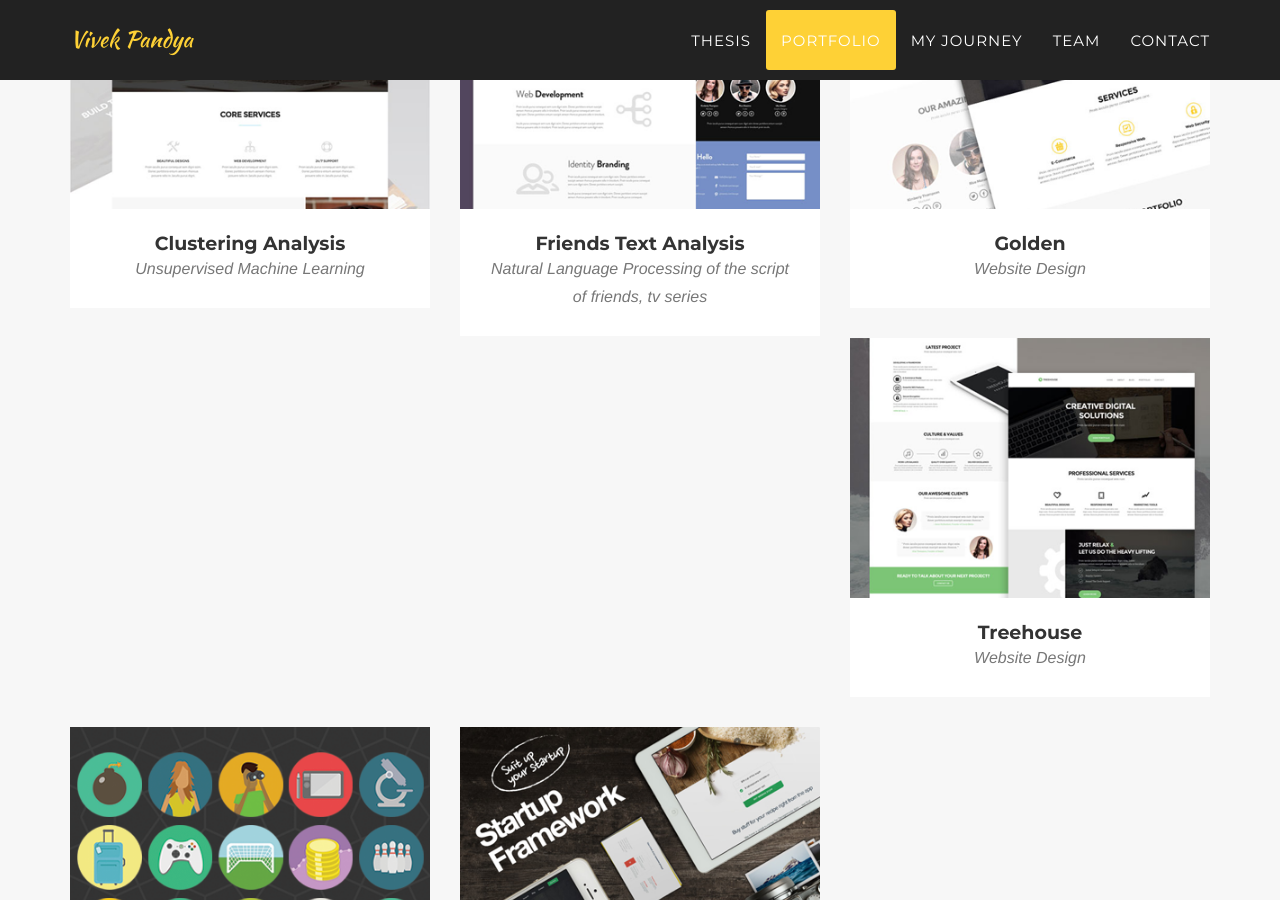
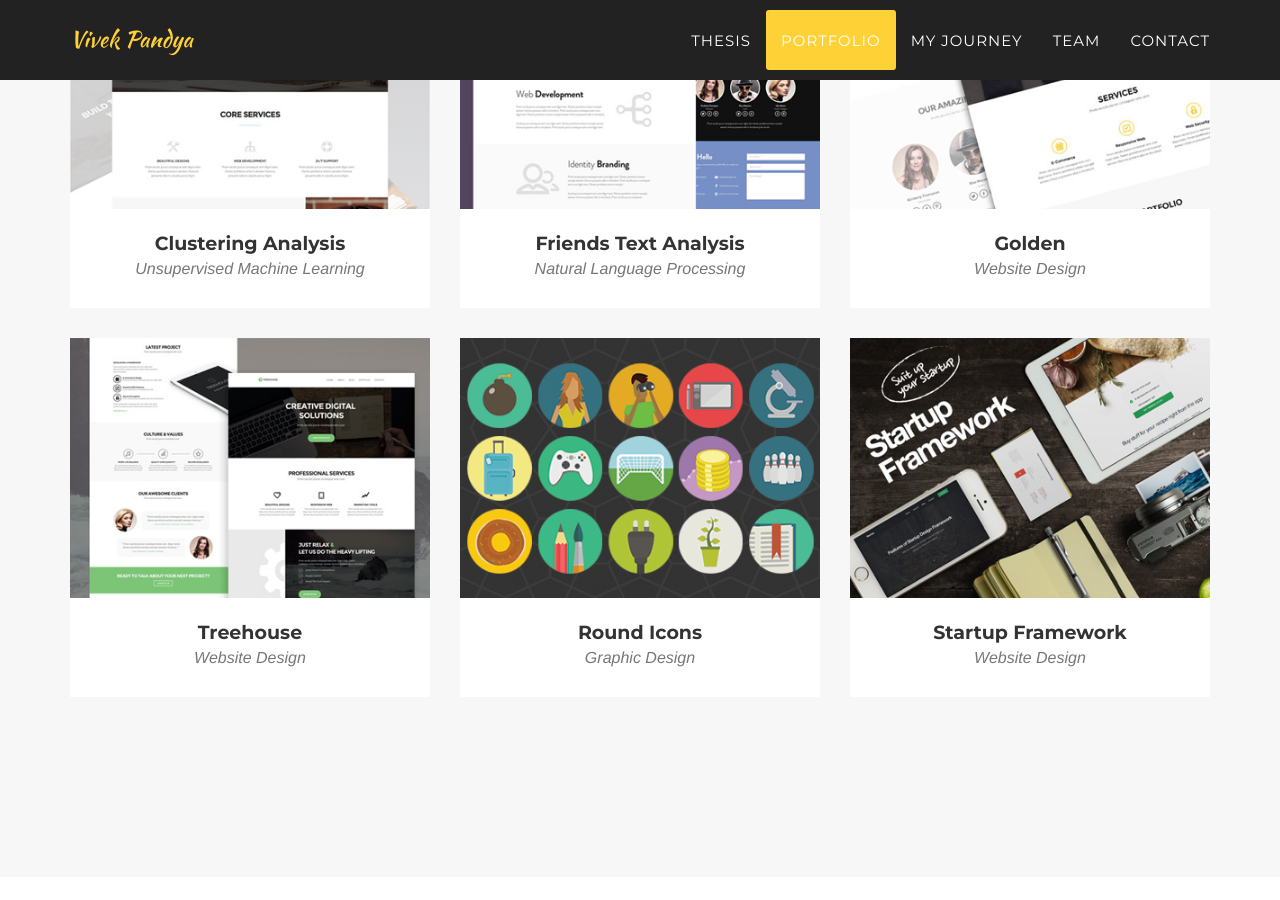
Before and after one commit to vivekp1705/vivekpandya, a Jekyll site: the page built from index.html, in a window 1280 px wide and 900 px high, scrolled down 2076 px. Built offline with Jekyll 4.4.1, drawn with Linux system fonts in a browser that asks for light colours; some web fonts are replaced.

Commit message:
Update 2014-07-17-project-2.markdown

```diff
--- a/_posts/2014-07-17-project-2.markdown
+++ b/_posts/2014-07-17-project-2.markdown
@@ -1,6 +1,6 @@
 ---
 title: Friends Text Analysis
-subtitle: Natural Language Processing of the script of friends, tv series
+subtitle: Natural Language Processing
 layout: default
 modal-id: 2
 date: 2023-04-18
```
